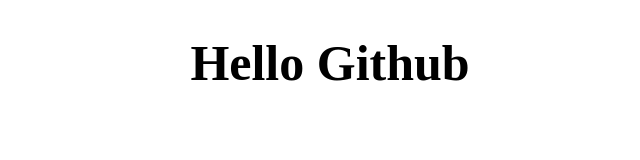
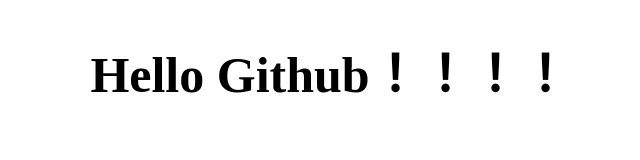
Before and after one commit to WuPuZhong/blogs, a plain HTML site: page index.html in a window 1280 px wide. Shown: the whole page, without its empty margins (310-950 px from the left). Drawn offline with Linux system fonts and the light colour scheme.

Commit message:
测试 2

```diff
--- a/index.html
+++ b/index.html
@@ -11,6 +11,6 @@
     </style>
 </head>
 <body>
-    <h1>Hello Github</h1>
+    <h1>Hello Github！！！！</h1>
 </body>
 </html>
```
